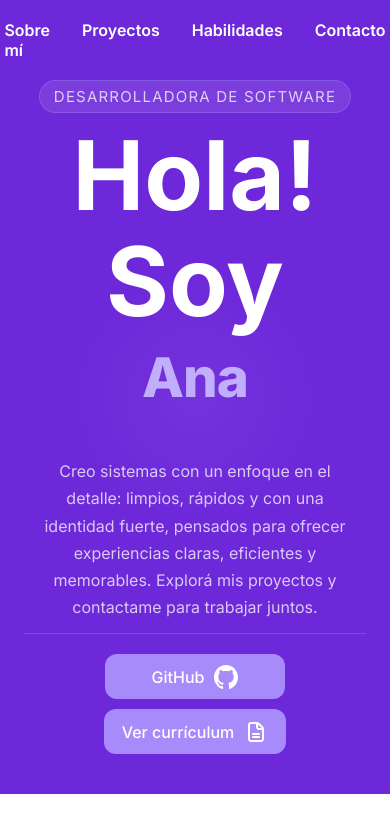
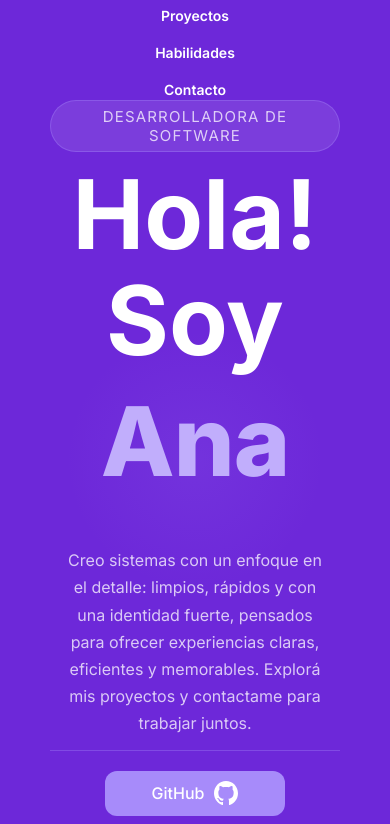
Before and after one commit to anadruetta29/dev-portfolio, a React (Vite) app: page / in a window 390 px wide. Shown: the top 824 px of the page. Built offline with nearby package versions, Linux system fonts and the light colour scheme.

Commit message:
add: media querys

```diff
--- a/src/ui/components/molecules/header/style.module.css
+++ b/src/ui/components/molecules/header/style.module.css
@@ -58,7 +58,25 @@
 
 @media (max-width: 701px) {
     .header {
-        display: flex;
+        height: 60px;
         justify-content: center;
     }
+
+    .inner {
+        flex-direction: column;
+        align-items: center;
+        justify-content: center;
+    }
+
+    .nav {
+        flex-direction: column;
+        gap: 12px;
+        align-items: center;
+        margin-top: 8px;
+    }
+
+    .nav a {
+        font-size: 14px;
+        padding: 4px 0;
+    }
 }
--- a/src/ui/components/sections/about-me/style.module.css
+++ b/src/ui/components/sections/about-me/style.module.css
@@ -110,7 +110,6 @@
 @media (max-width: 701px) {
     .container {
         flex-direction: column;
-        padding: 80px 24px 40px;
         min-height: auto;
         align-items: flex-start;
         text-align: center;
@@ -124,10 +123,6 @@
 
     .informationSide {
         gap: 20px;
-    }
-
-    .nameHighlight {
-        font-size: clamp(48px, 14vw, 64px);
     }
 
     .heroTitle {
```
